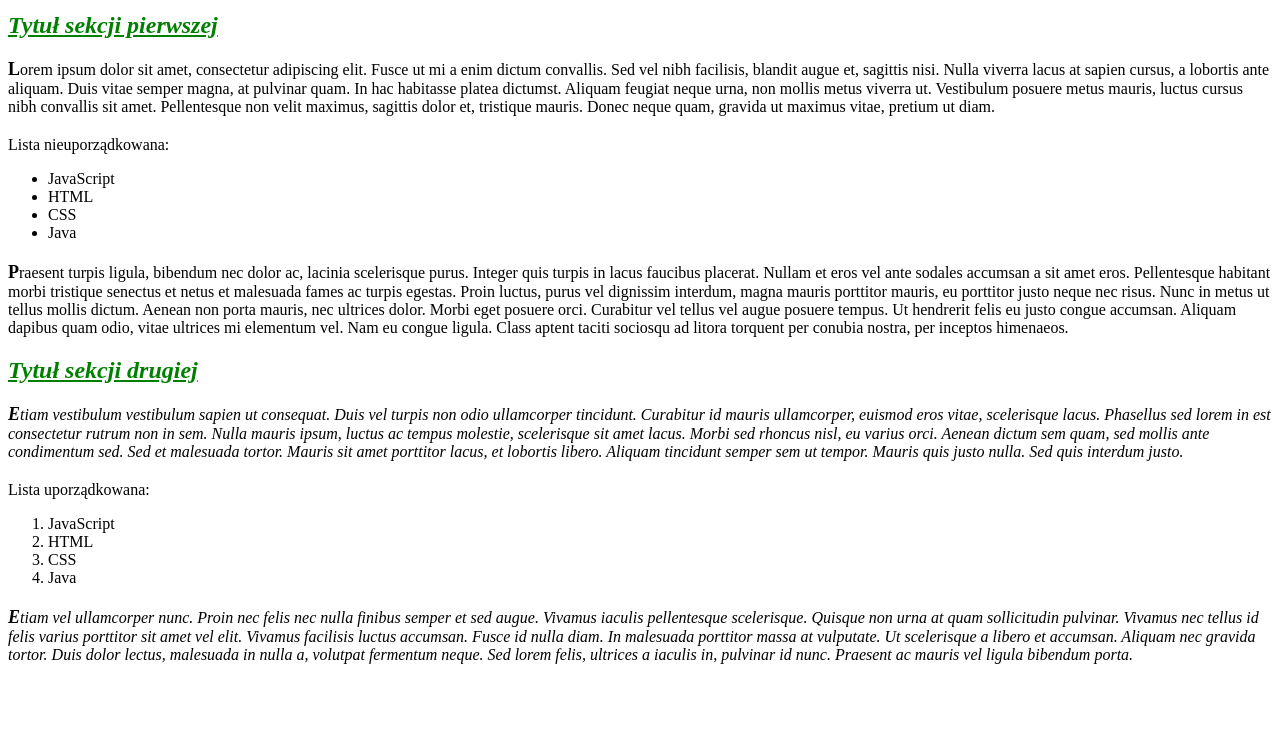
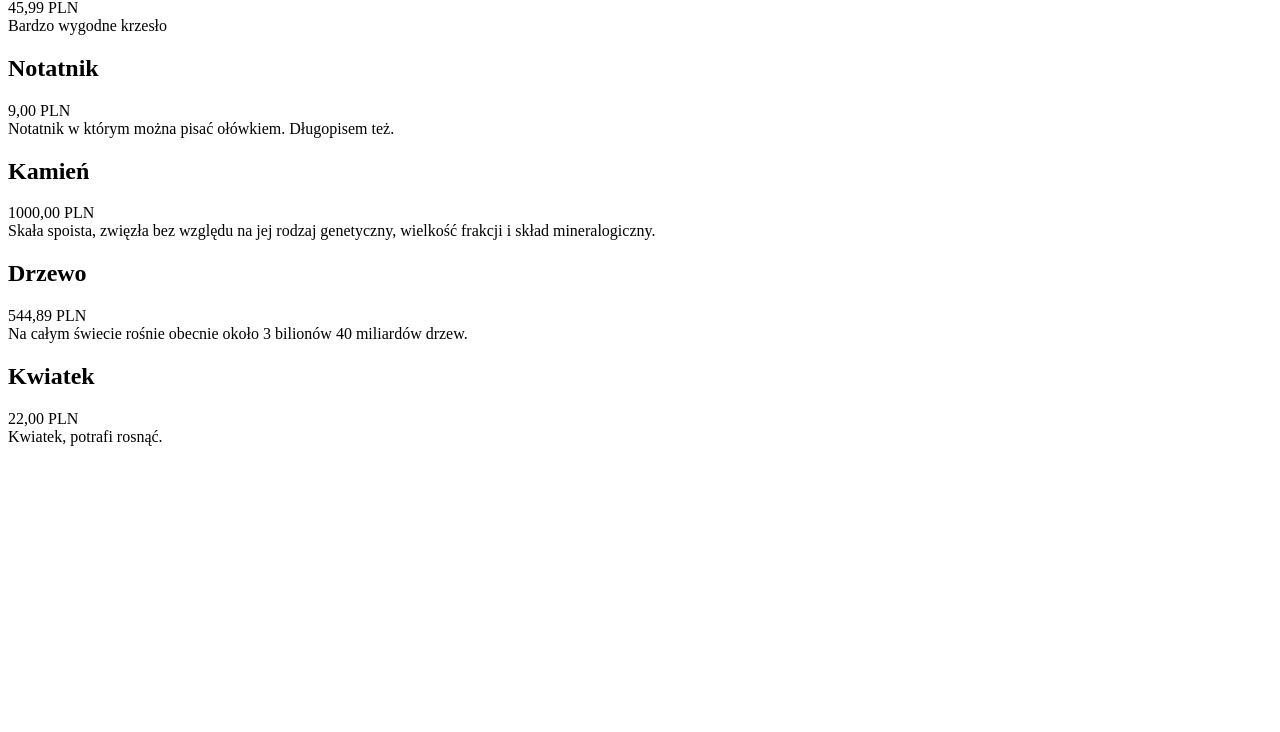
Before and after one commit to FajterX/frontend-demo-app, a plain HTML site: page src/index.html in a window 1280 px wide. Shown: the part 68-800 px from the top of the page. Drawn offline with Linux system fonts and the light colour scheme; files that its build step writes are made by us from their sources.

Commit message:
Product list i parsowanie ceny

```diff
--- /dev/null
+++ b/src/components/product.js
@@ -0,0 +1,9 @@
+function renderProduct(product) {
+    return `
+	    <div class="product">
+	        <h1>${product.name}</h1>
+	        <div>${parsePrice(product.price)}</div>
+	        <div>${product.description.text}</div>
+	    </div>
+    `
+}
--- a/src/index.html
+++ b/src/index.html
@@ -1,37 +1,17 @@
+
 <!DOCTYPE html>
+
 <html>
-<head>
-	<title>Tytuł Artykułu</title>
-	<link rel="stylesheet" type="text/css" href="style.css">
-</head>
-<body>
-	<h1>Tytuł Artykułu</h1>
-	<h2>Tytuł sekcji pierwszej</h2>
-	<p>Lorem ipsum dolor sit amet, consectetur adipiscing elit. Fusce ut mi a enim dictum convallis. Sed vel nibh facilisis, blandit augue et, sagittis nisi. Nulla viverra lacus at sapien cursus, a lobortis ante aliquam. Duis vitae semper magna, at pulvinar quam. In hac habitasse platea dictumst. Aliquam feugiat neque urna, non mollis metus viverra ut. Vestibulum posuere metus mauris, luctus cursus nibh convallis sit amet. Pellentesque non velit maximus, sagittis dolor et, tristique mauris. Donec neque quam, gravida ut maximus vitae, pretium ut diam.</p>
-
-	Lista nieuporządkowana:
-	<ul>
-		<li>JavaScript</li>
-		<li>HTML</li>
-		<li>CSS</li>
-		<li>Java</li>
-	</ul>
-
-	<p>Praesent turpis ligula, bibendum nec dolor ac, lacinia scelerisque purus. Integer quis turpis in lacus faucibus placerat. Nullam et eros vel ante sodales accumsan a sit amet eros. Pellentesque habitant morbi tristique senectus et netus et malesuada fames ac turpis egestas. Proin luctus, purus vel dignissim interdum, magna mauris porttitor mauris, eu porttitor justo neque nec risus. Nunc in metus ut tellus mollis dictum. Aenean non porta mauris, nec ultrices dolor. Morbi eget posuere orci. Curabitur vel tellus vel augue posuere tempus. Ut hendrerit felis eu justo congue accumsan. Aliquam dapibus quam odio, vitae ultrices mi elementum vel. Nam eu congue ligula. Class aptent taciti sociosqu ad litora torquent per conubia nostra, per inceptos himenaeos.</p>
-
-
-	<h2>Tytuł sekcji drugiej</h2>
-
-	<p class="ending-paragraph">Etiam vestibulum vestibulum sapien ut consequat. Duis vel turpis non odio ullamcorper tincidunt. Curabitur id mauris ullamcorper, euismod eros vitae, scelerisque lacus. Phasellus sed lorem in est consectetur rutrum non in sem. Nulla mauris ipsum, luctus ac tempus molestie, scelerisque sit amet lacus. Morbi sed rhoncus nisl, eu varius orci. Aenean dictum sem quam, sed mollis ante condimentum sed. Sed et malesuada tortor. Mauris sit amet porttitor lacus, et lobortis libero. Aliquam tincidunt semper sem ut tempor. Mauris quis justo nulla. Sed quis interdum justo.</p>
-
-	Lista uporządkowana:
-	<ol>
-		<li>JavaScript</li>
-		<li>HTML</li>
-		<li>CSS</li>
-		<li>Java</li>
-	</ol>
-
-	<p class="ending-paragraph">Etiam vel ullamcorper nunc. Proin nec felis nec nulla finibus semper et sed augue. Vivamus iaculis pellentesque scelerisque. Quisque non urna at quam sollicitudin pulvinar. Vivamus nec tellus id felis varius porttitor sit amet vel elit. Vivamus facilisis luctus accumsan. Fusce id nulla diam. In malesuada porttitor massa at vulputate. Ut scelerisque a libero et accumsan. Aliquam nec gravida tortor. Duis dolor lectus, malesuada in nulla a, volutpat fermentum neque. Sed lorem felis, ultrices a iaculis in, pulvinar id nunc. Praesent ac mauris vel ligula bibendum porta.</p>
-</body>
+    <head>
+        <meta charset="UTF-8">
+        <meta name="viewport" content="width=device-width, initial-scale=1.0"/>
+        <title>Sklep</title>
+        <link rel="stylesheet" href="styles/style.css"/>
+        <script src="services/service.js"></script>
+        <script src="components/product.js"></script>
+    </head>
+    <body>
+        <section id="listing"></section>
+        <script src="main.js"></script>
+    </body>
 </html>
--- /dev/null
+++ b/src/main.js
@@ -0,0 +1,15 @@
+
+const response = getProductList();
+const listingElement = document.querySelector('#listing');
+
+const products = response.products
+    .map( product => renderProduct(product))
+    .forEach( productHTML => {
+        listingElement.innerHTML += productHTML
+    })
+
+function parsePrice(price) {
+	var amount = price.amount.replace(".", ",")
+	if(price.currency === 'PLN') return amount + ' PLN'
+	else return price.currency + ' ' + amount
+}
--- /dev/null
+++ b/src/services/service.js
@@ -0,0 +1,76 @@
+function getProductList(){
+    return {
+        "products": [
+          {
+            "id": "product-id-1",
+            "name": "Krzesło",
+            "price": {
+              "amount": "45.99",
+              "currency": "PLN"
+            },
+            "description": {
+              "text": "Bardzo wygodne krzesło"
+            },
+            "image": {
+              "url": "https://images.unsplash.com/photo-1505843490538-5133c6c7d0e1?ixlib=rb-1.2.1&ixid=eyJhcHBfaWQiOjEyMDd9&auto=format&fit=crop&w=2550&q=80"
+            }
+          },
+          {
+            "id": "product-id-2",
+            "name": "Notatnik",
+            "price": {
+              "amount": "9.00",
+              "currency": "PLN"
+            },
+            "description": {
+              "text": "Notatnik w którym można pisać ołówkiem. Długopisem też."
+            },
+            "image": {
+              "url": "https://images.unsplash.com/photo-1516414447565-b14be0adf13e?ixlib=rb-1.2.1&ixid=eyJhcHBfaWQiOjEyMDd9&auto=format&fit=crop&w=1566&q=80"
+            }
+          },
+          {
+            "id": "product-id-3",
+            "name": "Kamień",
+            "price": {
+              "amount": "1000.00",
+              "currency": "PLN"
+            },
+            "description": {
+              "text": "Skała spoista, zwięzła bez względu na jej rodzaj genetyczny, wielkość frakcji i skład mineralogiczny."
+            },
+            "image": {
+              "url": "https://images.unsplash.com/photo-1447616061459-f7d9b9329bd6?ixlib=rb-1.2.1&ixid=eyJhcHBfaWQiOjEyMDd9&auto=format&fit=crop&w=1950&q=80"
+            }
+          },
+          {
+            "id": "product-id-4",
+            "name": "Drzewo",
+            "price": {
+              "amount": "544.89",
+              "currency": "PLN"
+            },
+            "description": {
+              "text": "Na całym świecie rośnie obecnie około 3 bilionów 40 miliardów drzew."
+            },
+            "image": {
+              "url": "https://images.unsplash.com/photo-1458966480358-a0ac42de0a7a?ixlib=rb-1.2.1&ixid=eyJhcHBfaWQiOjEyMDd9&auto=format&fit=crop&w=1950&q=80"
+            }
+          },
+          {
+            "id": "product-id-5",
+            "name": "Kwiatek",
+            "price": {
+              "amount": "22.00",
+              "currency": "PLN"
+            },
+            "description": {
+              "text": "Kwiatek, potrafi rosnąć."
+            },
+            "image": {
+              "url": "https://images.unsplash.com/photo-1507290439931-a861b5a38200?ixlib=rb-1.2.1&ixid=eyJhcHBfaWQiOjEyMDd9&auto=format&fit=crop&w=2390&q=80"
+            }
+          }
+        ]
+      };
+}
--- a/src/styles/style.css
+++ /dev/null
@@ -1,23 +0,0 @@
-h1 {
-	color: blue;
-	text-align: center;
-}
-
-h2 {
-	font-style: italic;
-	text-decoration: underline;
-	color: green;
-}
-
-p {
-	margin: 20px 0;
-}
-
-.ending-paragraph {
-	font-style: italic;
-}
-
-p::first-letter {
-	font-size: 18px;
-	font-weight: bold;
-}
```
